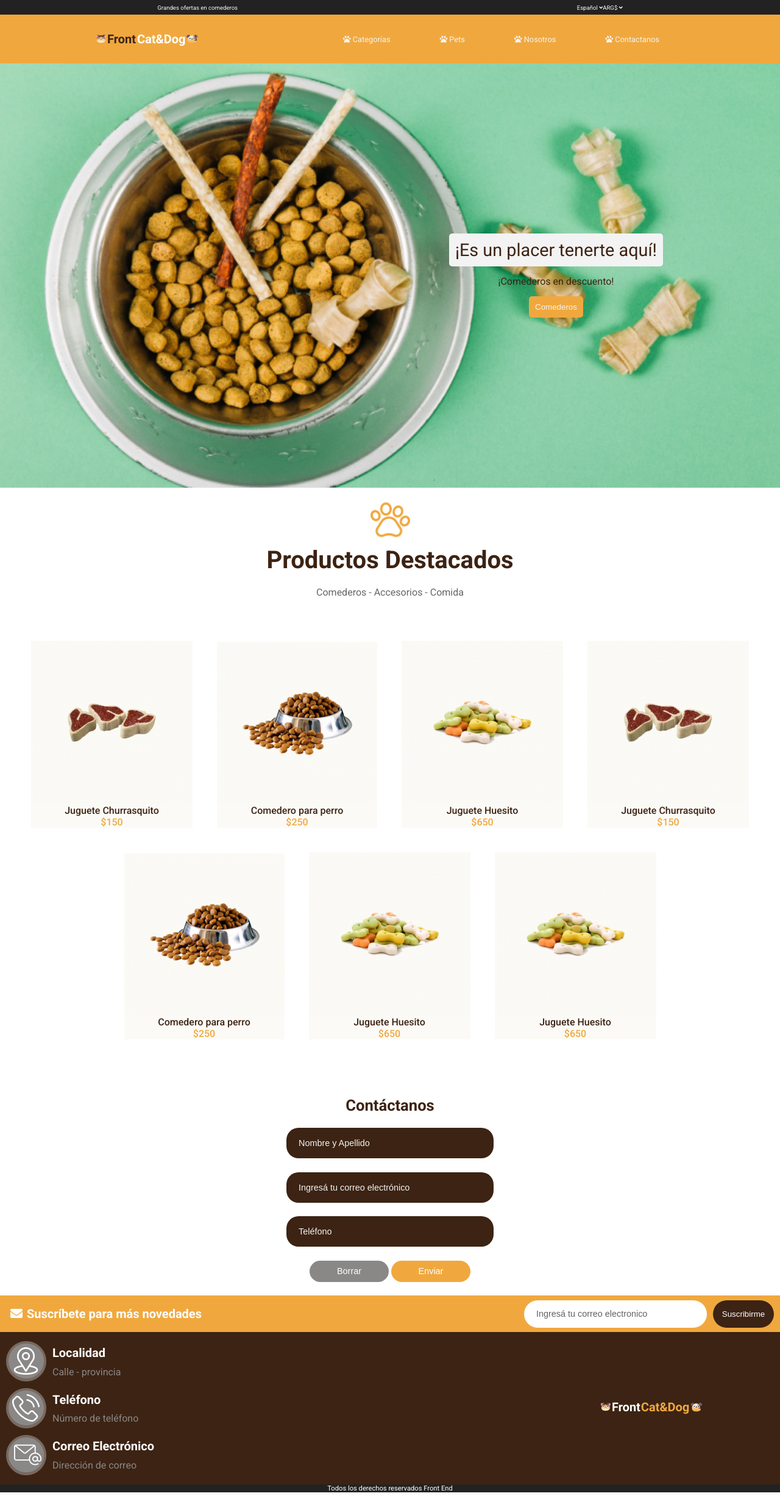
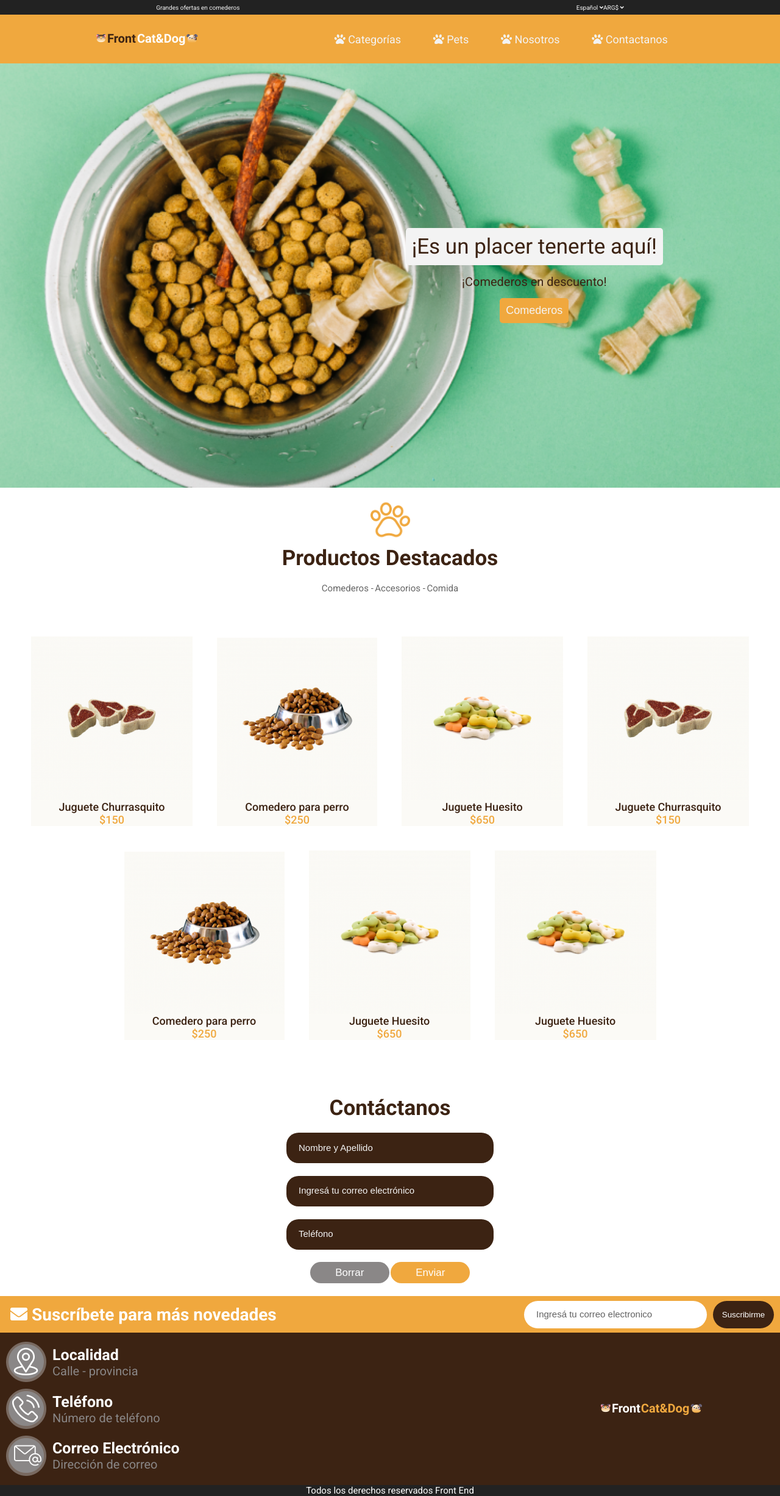
Before and after one commit to AgustinaMastricola/PetShop-Front1, a plain HTML site: page index.html in a window 1280 px wide. Shown: the whole page at 61% size. Drawn offline with Linux system fonts and the light colour scheme.

Commit message:
Agrego unidades relativas en tipografia, ancho y alto

```diff
--- a/css/style.css
+++ b/css/style.css
@@ -1,11 +1,13 @@
 /* Font family - google Font */
 @import url('https://fonts.googleapis.com/css2?family=Roboto:wght@300;400;500;700&display=swap');
-
 
 /* Estilos globales del documento */
 *{
     box-sizing: border-box;
     margin: 0%;
+}
+html{
+    font-size: 10px;
 }
 body{
     font-family: 'Roboto', sans-serif;
@@ -26,7 +28,7 @@ header {
 .barraSup{
     color: #F3F3F3;
     background-color: #222222;
-    font-size: 0.6rem;
+    font-size: 1rem;
     display: flex;
     justify-content: space-around;
     align-items: center;
@@ -44,20 +46,17 @@ header {
     justify-content: space-evenly;
     align-items: center;
     height: 10vh;
-}
-.barraInf a img{
-    position: relative;
-    top: 2px
+    width: 100%;
 }
 .barraInf nav{
-    font-size: 0.8rem;
+    font-size: 1.8rem;
     width: 50%;
 }
 .barraInf nav ul{
     display: flex;
     justify-content: space-around;
-    height: 27px;
-    align-items: center;
+    height: 100%;
+    width: 100%;
 }
 .barraInf nav ul li{
     display: flex;
@@ -91,7 +90,7 @@ header {
 .bannerPrincipal div h2{
     color: #3C2313;
     background-color:#F3F3F3;
-    font-size: 1.8rem;
+    font-size: 3.5rem;
     font-weight: 400;
     border-radius: 5px;
     padding: 10px;
@@ -99,6 +98,7 @@ header {
 .bannerPrincipal div p{
     color: #3C2313;
     margin: 15px;
+    font-size: 2rem;
 }
 .bannerPrincipal div button{
     color: #F3F3F3;
@@ -106,6 +106,7 @@ header {
     padding: 10px;
     border-radius: 5px;
     border: hidden;
+    font-size: 1.8rem;
 }
 
 /* Seccion productos */
@@ -128,12 +129,13 @@ header {
 }
 .infoProd h3{
     color: #3C2313;
-    font-size: 2.5rem;
+    font-size: 3.5rem;
     padding-top: 10px;
     padding-bottom: 20px;
 }
 .infoProd a{
     color: #666666;
+    font-size: 1.5rem;
 }
 .itemProd{
     display: flex;
@@ -149,6 +151,7 @@ header {
     flex-direction: column;
     align-items: center;
     margin: 20px;
+    font-size: 1.8rem;
 }
 .itemProd article p{
     color: #3C2313;
@@ -169,12 +172,11 @@ form{
 }
 form h2{
     color: #3C2313;
-    font-size: 1.6rem;
+    font-size: 3.5rem;
 }
 form input{
     color: #F3F3F3;
     background-color: #3C2313;
-    font-size: 1rem;
     width: 340px;
     height: 50px;
     border-radius: 20px;
@@ -183,13 +185,13 @@ form input{
 }
 ::placeholder{
     color: #F3F3F3;
-    font-size: 0.9rem;
+    font-size: 1.5rem;
 }
 form button{
     color: #FFFFFF;
     border-radius: 35px;
     border: none;
-    font-size: 0.9rem;
+    font-size: 1.7rem;
     width: 130px;
     height: 35px;
 }
@@ -203,19 +205,24 @@ form button.submit{
 
 
 /* ------ FOOTER ------ */
+footer{
+    width: 100vw;
+}
 
 /* Suscripcion */
 
 .suscripcion{
     background-color: #F0A83E;
+    background-size: cover;
     display: flex;
     justify-content: space-between;
     align-items: center;
     height: 60px;
+    width: 100%;
 }
 .suscripcion p{
     color: #FFFFFF;
-    font-size: 1.25rem;
+    font-size: 2.8rem;
     font-weight: 700;
     padding: 10px;
 }
@@ -226,7 +233,7 @@ form button.submit{
     display: flex;
     justify-content: flex-end;
     align-items: center;
-    width: 500px;
+    width: 50%;
 }
 .suscripcion input{
     width: 300px;
@@ -247,13 +254,13 @@ form button.submit{
     height: 45px;
     margin: 0px 10px 0px 10px;
 }
-
 footer section{
     background-color: #3C2313;
     display: flex;
     justify-content: space-between;
     align-items: center;
     height: 250px;
+    width: 100%;
 }
 footer section a{
     padding-right: 10%;
@@ -280,16 +287,19 @@ footer section a{
 }
 .infoEmpresa h5{
     color: #FFFFFF;
-    font-size: 1.25rem;
+    font-size: 2.5rem;
 }
 .infoEmpresa p{
     color: #8A8787;
-    font-size: 0.8;
+    font-size: 2rem;
 }
 .copyright{
     color: #FFFFFF;
     background-color: #222222;
-    font-size: 0.7rem;
+    font-size: 1.5rem;
     text-align: center;
 }
 /* ------ FIN FOOTER ------- */
+
+
+/*  MEDIA QUERY */
```
